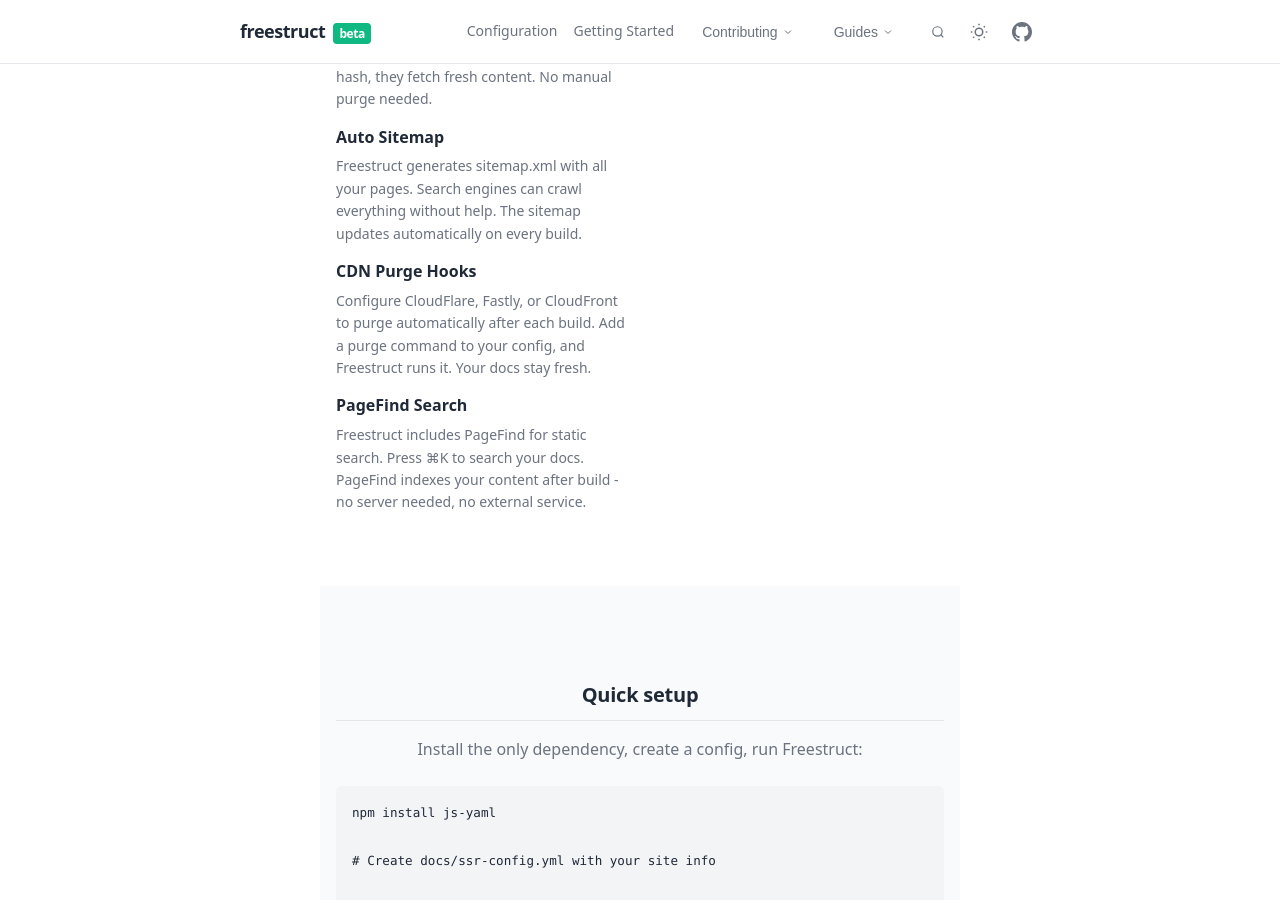
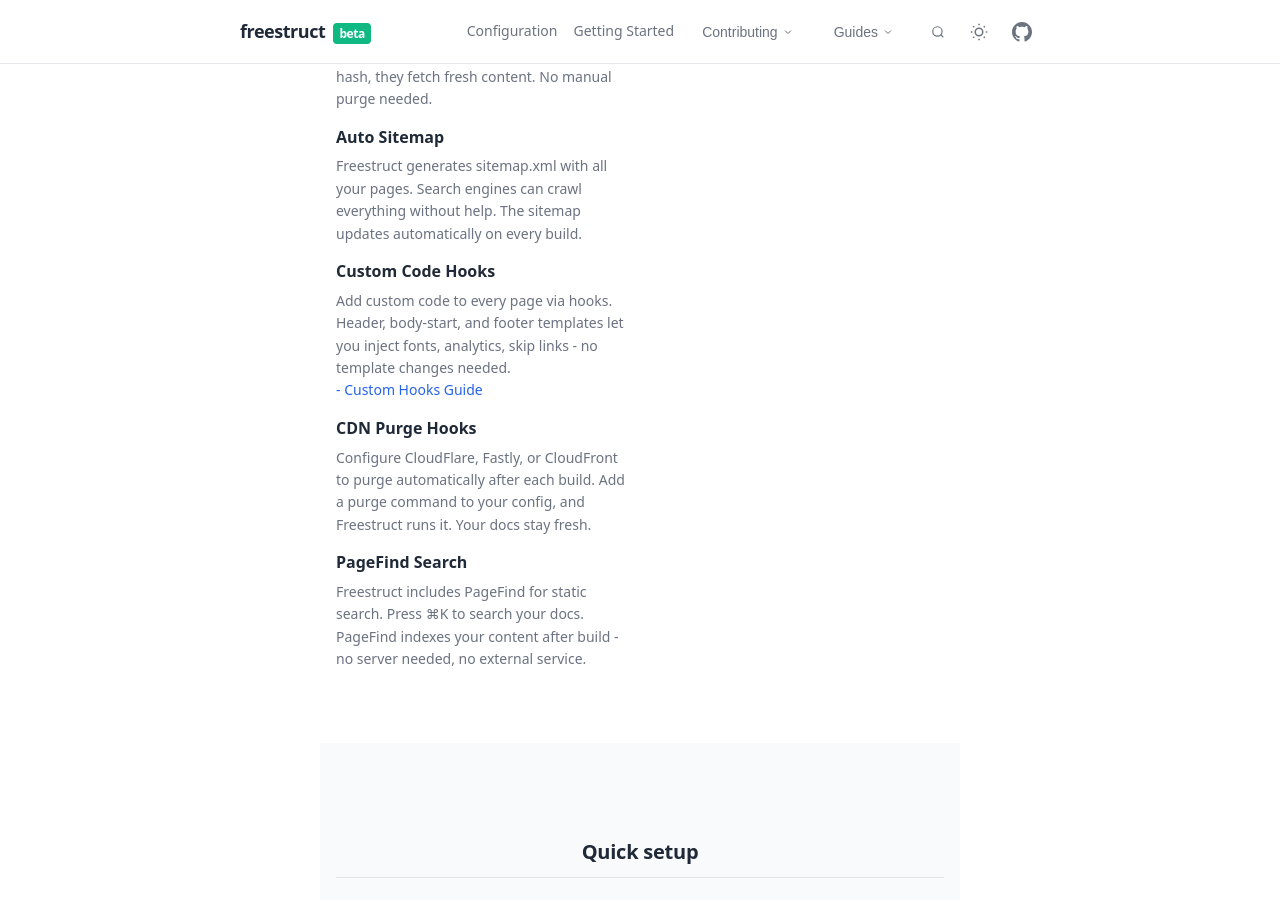
Before and after one commit to dhaupin/freestruct, a Jekyll site: the page built from docs/index.md, in a window 1280 px wide and 900 px high, scrolled down 1785 px. Built offline with Jekyll 4.4.1, drawn with Linux system fonts in a browser that asks for light colours; some of the changed text lies outside the part shown.

Commit message:
Docs: Add custom hooks to features grid + fix custom-injection guide
- Feature grid: Added 'Custom Code Hooks' feature with link
- Guides: Added 'Custom Hooks' guide link
- custom-injection.md: Fixed _includes -> _freestruct path
- Added 'See also' links

```diff
--- a/docs/index.md
+++ b/docs/index.md
@@ -62,6 +62,12 @@ description: Post-build SEO and search layer for static doc sites.
     <div class="feature">
       <h3>Auto Sitemap</h3>
       <p>Freestruct generates sitemap.xml with all your pages. Search engines can crawl everything without help. The sitemap updates automatically on every build.</p>
+    </div>
+
+    <div class="feature">
+      <h3>Custom Code Hooks</h3>
+      <p>Add custom code to every page via hooks. Header, body-start, and footer templates let you inject fonts, analytics, skip links - no template changes needed.</p>
+      <p><a href="/guides/custom-injection">- Custom Hooks Guide</a></p>
     </div>
 
     <div class="feature">
@@ -167,6 +173,11 @@ node docs/lib/inject.js</code></pre>
       <p>How the hash works</p>
     </a>
 
+    <a href="/guides/custom-injection" class="guide">
+      <h3>Custom Hooks</h3>
+      <p>Inject any code</p>
+    </a>
+
     <a href="/guides/post-render-hooks" class="guide">
       <h3>Post-Render Hooks</h3>
       <p>Beyond SEO</p>
```
Also changed, not shown: docs/guides/custom-injection.md (+6 -1 lines).
